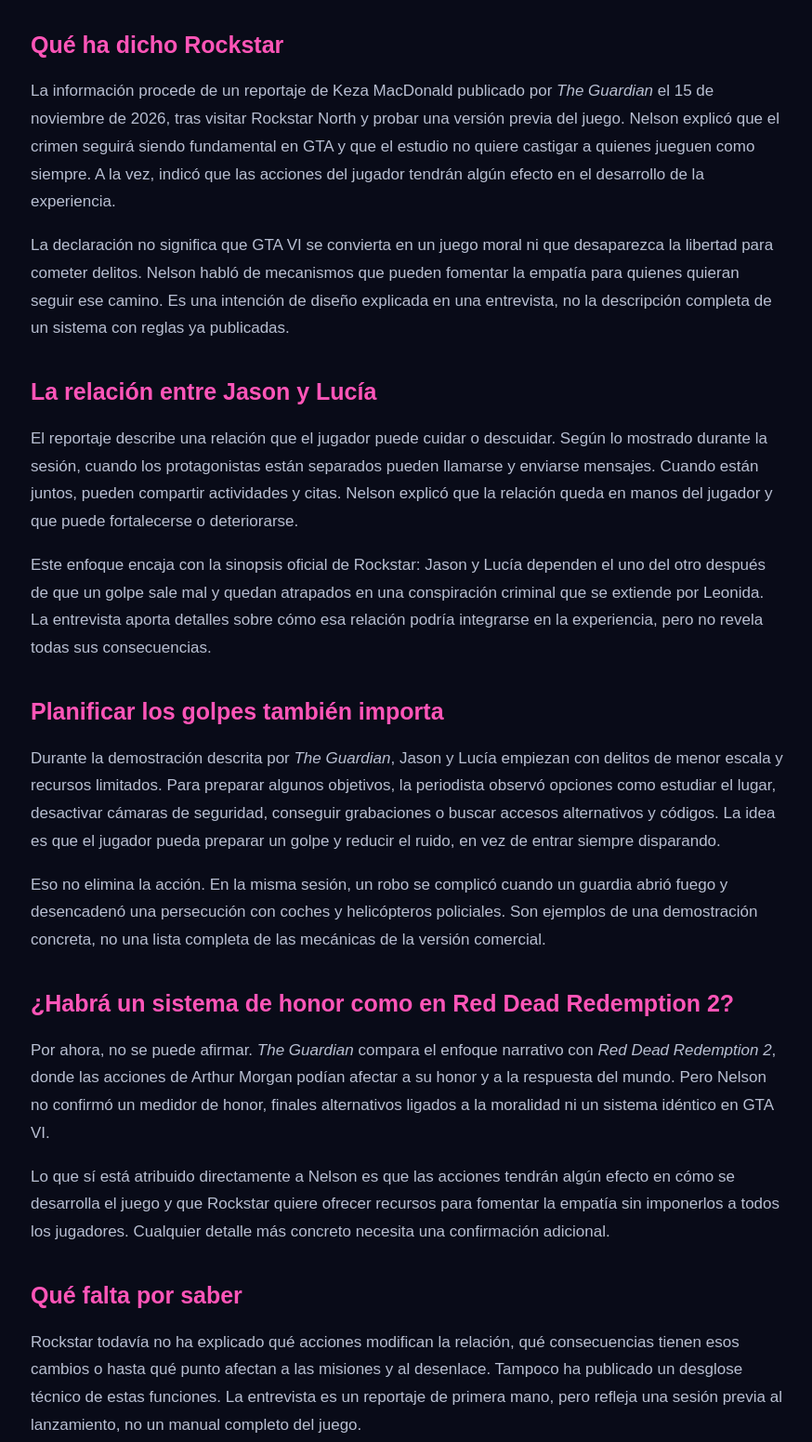
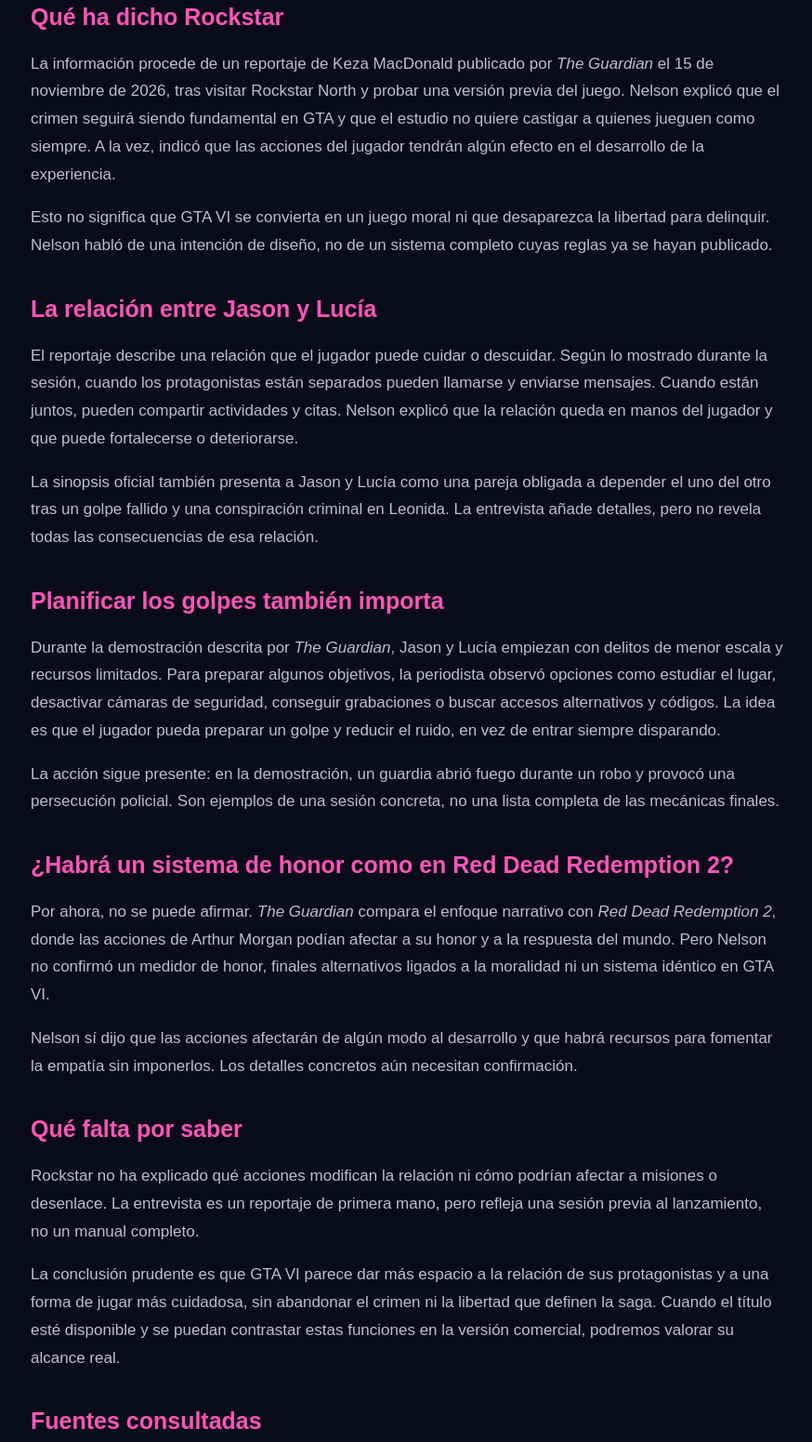
Before and after one commit to martinjordi119-tech/radar-vice-city, a plain HTML site: page gta6-empatia-jason-lucia.html in a window 1280 px wide. Shown: the part 706-2257 px from the top of the page at 93% size, without its empty margins (202-1076 px from the left). Drawn offline with Linux system fonts and the light colour scheme.

Commit message:
Reduce y afina el análisis de empatía en GTA VI

```diff
--- a/gta6-empatia-jason-lucia.html
+++ b/gta6-empatia-jason-lucia.html
@@ -26,22 +26,22 @@ footer{text-align:center;border-top:1px solid var(--line);padding:24px;color:#98
 <main>
 <div class="tag">ANÁLISIS · ACTUALIZADO EL 17 DE NOVIEMBRE DE 2026</div>
 <h1>GTA VI y la empatía: qué ha explicado Rockstar sobre Jason y Lucía</h1>
-<p>Grand Theft Auto siempre ha permitido al jugador provocar el caos en ciudades abiertas. Pero una entrevista reciente con Rob Nelson, codirector de Rockstar North, apunta a un matiz nuevo en Grand Theft Auto VI: el estudio ha intentado introducir mecanismos que animen a algunos jugadores a mostrar más empatía. La intención no sería imponer una única forma de jugar, sino dar más peso a la historia y a la relación entre Jason y Lucía.</p>
+<p>Grand Theft Auto siempre ha permitido provocar el caos en ciudades abiertas. Una entrevista con Rob Nelson, codirector de Rockstar North, apunta a un matiz nuevo en GTA VI: el estudio ha intentado introducir mecanismos que animen a algunos jugadores a mostrar más empatía, sin imponer una única forma de jugar.</p>
 <div class="box"><strong>Lo esencial:</strong> Nelson dijo a <em>The Guardian</em> que GTA VI busca ofrecer, por primera vez en la saga, mecanismos que fomenten la empatía «para quien quiera». También señaló que las acciones del jugador influirán de algún modo en cómo se desarrolla el juego. Rockstar no ha confirmado un sistema de honor como el de Red Dead Redemption 2.</div>
 <h2>Qué ha dicho Rockstar</h2>
 <p>La información procede de un reportaje de Keza MacDonald publicado por <em>The Guardian</em> el 15 de noviembre de 2026, tras visitar Rockstar North y probar una versión previa del juego. Nelson explicó que el crimen seguirá siendo fundamental en GTA y que el estudio no quiere castigar a quienes jueguen como siempre. A la vez, indicó que las acciones del jugador tendrán algún efecto en el desarrollo de la experiencia.</p>
-<p>La declaración no significa que GTA VI se convierta en un juego moral ni que desaparezca la libertad para cometer delitos. Nelson habló de mecanismos que pueden fomentar la empatía para quienes quieran seguir ese camino. Es una intención de diseño explicada en una entrevista, no la descripción completa de un sistema con reglas ya publicadas.</p>
+<p>Esto no significa que GTA VI se convierta en un juego moral ni que desaparezca la libertad para delinquir. Nelson habló de una intención de diseño, no de un sistema completo cuyas reglas ya se hayan publicado.</p>
 <h2>La relación entre Jason y Lucía</h2>
 <p>El reportaje describe una relación que el jugador puede cuidar o descuidar. Según lo mostrado durante la sesión, cuando los protagonistas están separados pueden llamarse y enviarse mensajes. Cuando están juntos, pueden compartir actividades y citas. Nelson explicó que la relación queda en manos del jugador y que puede fortalecerse o deteriorarse.</p>
-<p>Este enfoque encaja con la sinopsis oficial de Rockstar: Jason y Lucía dependen el uno del otro después de que un golpe sale mal y quedan atrapados en una conspiración criminal que se extiende por Leonida. La entrevista aporta detalles sobre cómo esa relación podría integrarse en la experiencia, pero no revela todas sus consecuencias.</p>
+<p>La sinopsis oficial también presenta a Jason y Lucía como una pareja obligada a depender el uno del otro tras un golpe fallido y una conspiración criminal en Leonida. La entrevista añade detalles, pero no revela todas las consecuencias de esa relación.</p>
 <h2>Planificar los golpes también importa</h2>
 <p>Durante la demostración descrita por <em>The Guardian</em>, Jason y Lucía empiezan con delitos de menor escala y recursos limitados. Para preparar algunos objetivos, la periodista observó opciones como estudiar el lugar, desactivar cámaras de seguridad, conseguir grabaciones o buscar accesos alternativos y códigos. La idea es que el jugador pueda preparar un golpe y reducir el ruido, en vez de entrar siempre disparando.</p>
-<p>Eso no elimina la acción. En la misma sesión, un robo se complicó cuando un guardia abrió fuego y desencadenó una persecución con coches y helicópteros policiales. Son ejemplos de una demostración concreta, no una lista completa de las mecánicas de la versión comercial.</p>
+<p>La acción sigue presente: en la demostración, un guardia abrió fuego durante un robo y provocó una persecución policial. Son ejemplos de una sesión concreta, no una lista completa de las mecánicas finales.</p>
 <h2>¿Habrá un sistema de honor como en Red Dead Redemption 2?</h2>
 <p>Por ahora, no se puede afirmar. <em>The Guardian</em> compara el enfoque narrativo con <em>Red Dead Redemption 2</em>, donde las acciones de Arthur Morgan podían afectar a su honor y a la respuesta del mundo. Pero Nelson no confirmó un medidor de honor, finales alternativos ligados a la moralidad ni un sistema idéntico en GTA VI.</p>
-<p>Lo que sí está atribuido directamente a Nelson es que las acciones tendrán algún efecto en cómo se desarrolla el juego y que Rockstar quiere ofrecer recursos para fomentar la empatía sin imponerlos a todos los jugadores. Cualquier detalle más concreto necesita una confirmación adicional.</p>
+<p>Nelson sí dijo que las acciones afectarán de algún modo al desarrollo y que habrá recursos para fomentar la empatía sin imponerlos. Los detalles concretos aún necesitan confirmación.</p>
 <h2>Qué falta por saber</h2>
-<p>Rockstar todavía no ha explicado qué acciones modifican la relación, qué consecuencias tienen esos cambios o hasta qué punto afectan a las misiones y al desenlace. Tampoco ha publicado un desglose técnico de estas funciones. La entrevista es un reportaje de primera mano, pero refleja una sesión previa al lanzamiento, no un manual completo del juego.</p>
+<p>Rockstar no ha explicado qué acciones modifican la relación ni cómo podrían afectar a misiones o desenlace. La entrevista es un reportaje de primera mano, pero refleja una sesión previa al lanzamiento, no un manual completo.</p>
 <p>La conclusión prudente es que GTA VI parece dar más espacio a la relación de sus protagonistas y a una forma de jugar más cuidadosa, sin abandonar el crimen ni la libertad que definen la saga. Cuando el título esté disponible y se puedan contrastar estas funciones en la versión comercial, podremos valorar su alcance real.</p>
 <h2>Fuentes consultadas</h2>
 <ul>
```
